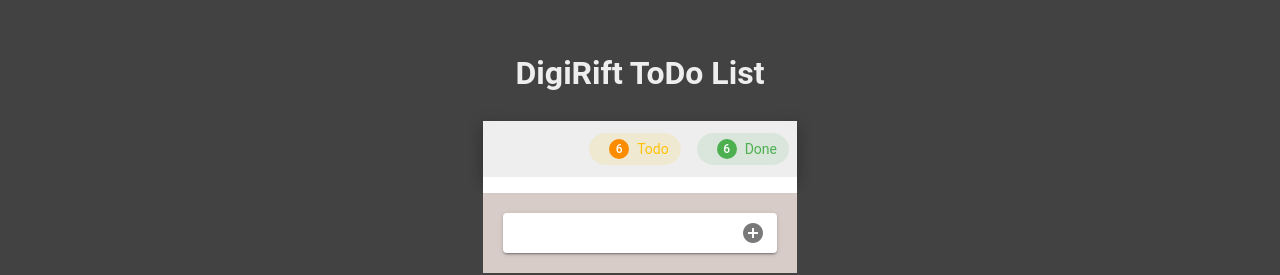
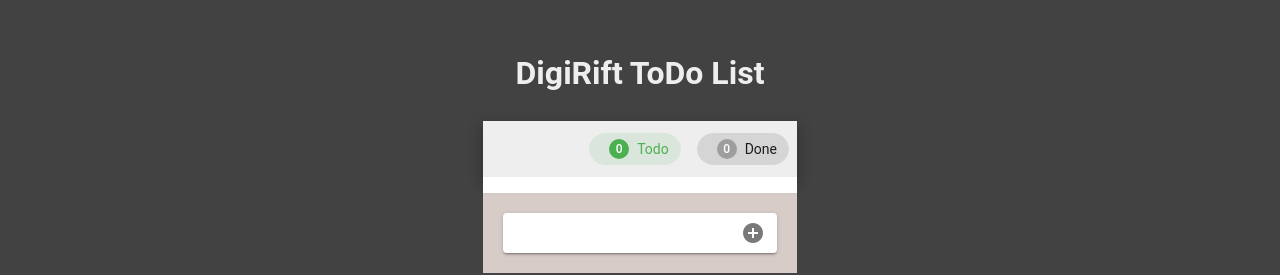
Before and after one commit to weward/DigiRiftTodo, a Nuxt app in the folder frontend/: page / in a window 1280 px wide. Shown: the part 215-490 px from the top of the page. Built offline with nearby package versions, Linux system fonts and the light colour scheme.

Commit message:
frontend - Todo and Done counter

```diff
--- a/frontend/components/DoneButton.vue
+++ b/frontend/components/DoneButton.vue
@@ -1,11 +1,11 @@
 <template>
     <v-chip
         class="ma-2"
-        color="green">
+        color="gray">
         <template v-slot:prepend>
             <v-badge
-                color="green"
-                content="6"
+                color="grey"
+                :content="count"
                 inline
                 class="pa-1"
             ></v-badge>
@@ -13,3 +13,15 @@
         Done
     </v-chip>
 </template>
+
+<script setup>
+
+const props = defineProps({
+    count: {
+        required: true,
+        default: 0
+    }
+})
+
+
+</script>
--- a/frontend/components/TodoButton.vue
+++ b/frontend/components/TodoButton.vue
@@ -1,11 +1,11 @@
 <template>
     <v-chip
         class="ma-2"
-        color="amber">
+        color="green">
         <template v-slot:prepend>
             <v-badge
-                color="warning"
-                content="6"
+                color="success"
+                :content="count"
                 inline
                 class="pa-1"
             ></v-badge>
@@ -13,3 +13,14 @@
         Todo
     </v-chip>
 </template>
+
+<script setup>
+
+const props = defineProps({
+    count: {
+        required: true,
+        default: 0
+    }
+})
+
+</script>
--- a/frontend/components/Toolbar.vue
+++ b/frontend/components/Toolbar.vue
@@ -9,9 +9,9 @@
         >
         <div class="w-100 d-flex justify-end">
 
-            <TodoButton></TodoButton>
+            <TodoButton :count="tasksTodo?.length"></TodoButton>
 
-            <DoneButton></DoneButton>
+            <DoneButton :count="tasksDone?.length"></DoneButton>
 
             <DeleteAllTodo v-show="tasksTodo?.length"></DeleteAllTodo>
 
```
